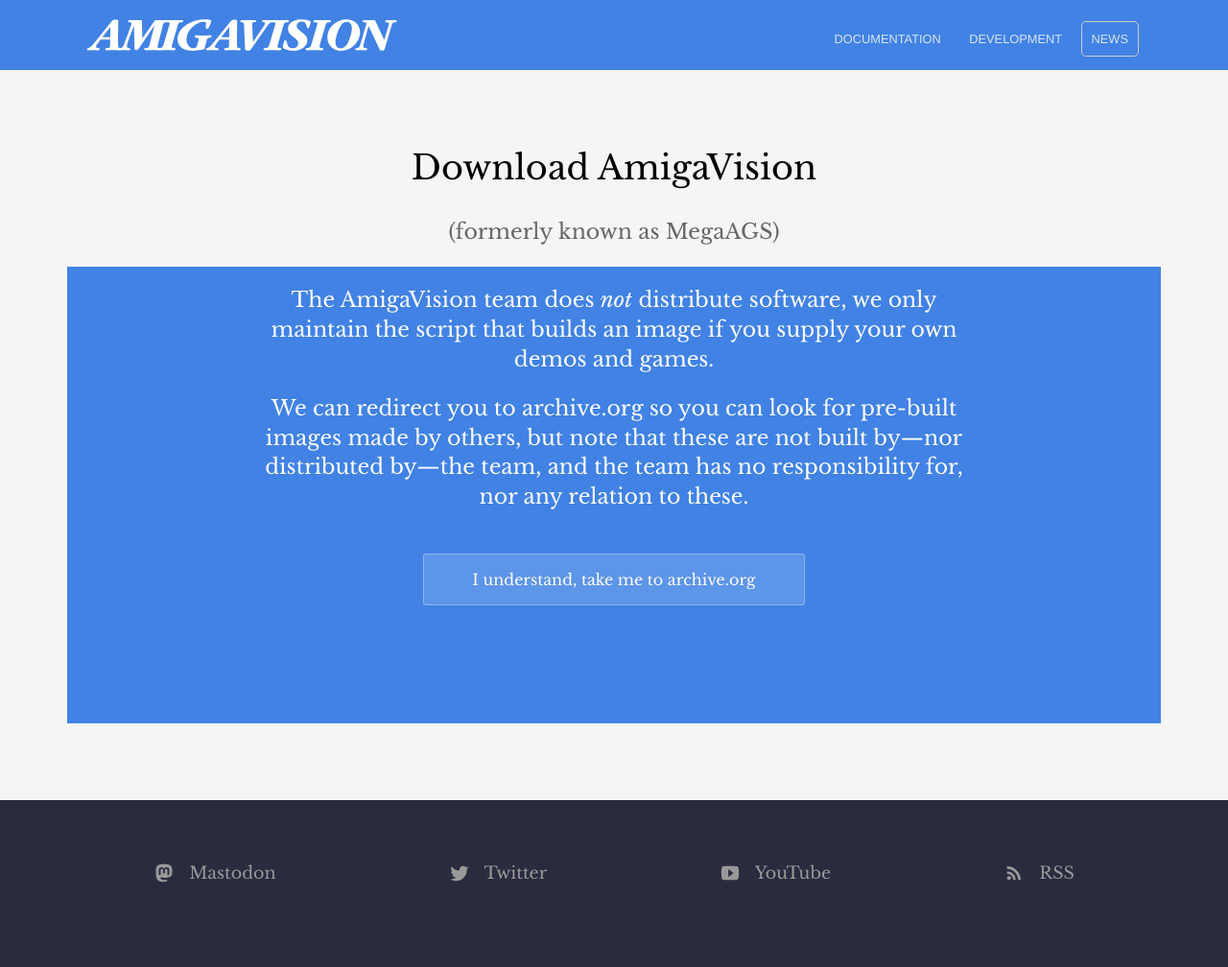
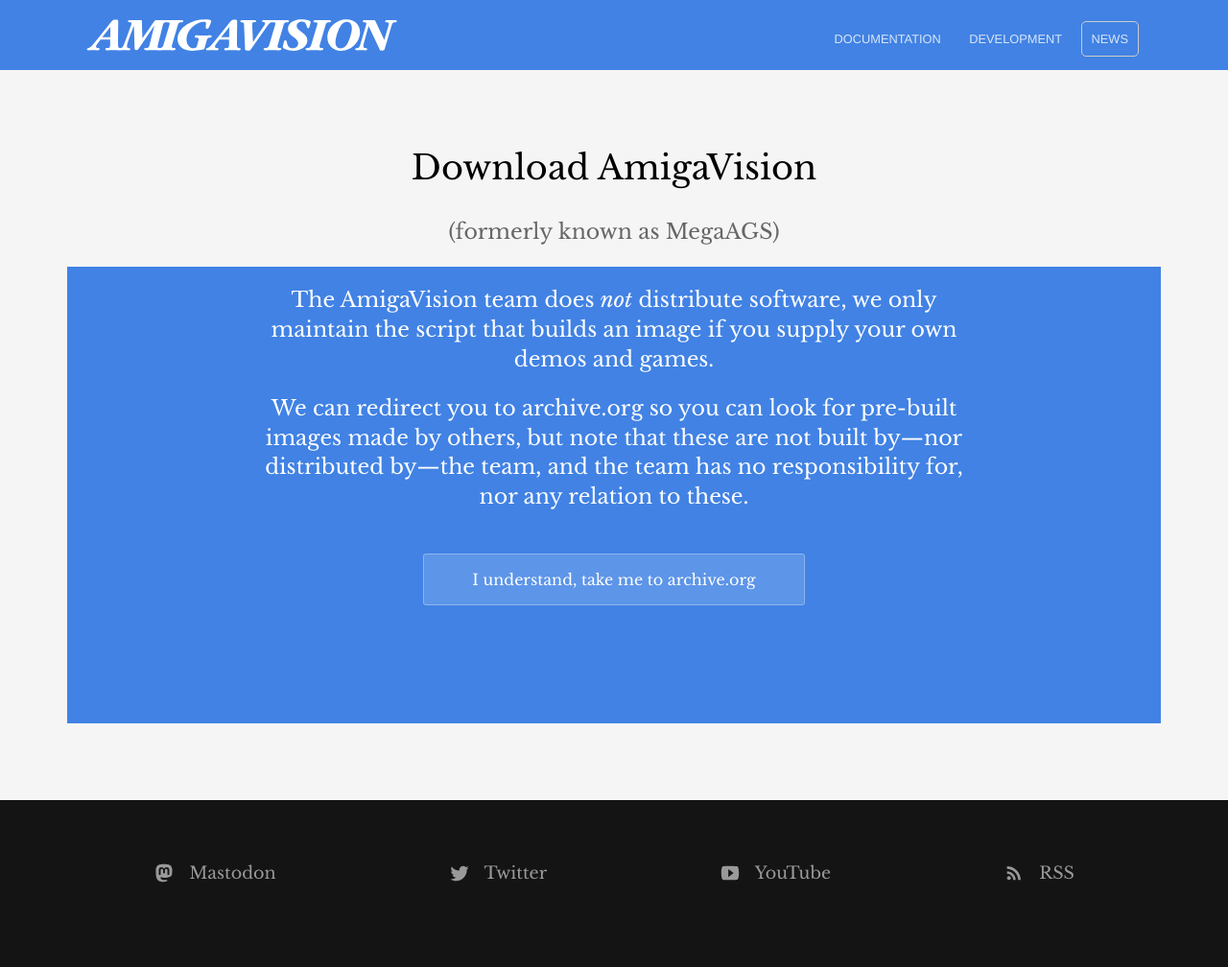
Before and after one commit to amigavision/amigavision.github.io, a Jekyll site: the page built from download.html, in a window 1280 px wide. Shown: the whole page at 96% size. Built offline with Jekyll 4.4.1, drawn with Linux system fonts in a browser that asks for light colours.

Commit message:
Update footer.scss

```diff
--- a/_sass/footer.scss
+++ b/_sass/footer.scss
@@ -71,7 +71,7 @@
 	padding: 50px 0 50px 0;
 	font-size: 1.1em;
 	position: relative;
-	background: #2b2b40;
+	background: #141414;
 	color: #fff;
 
 	.copyright {
```
